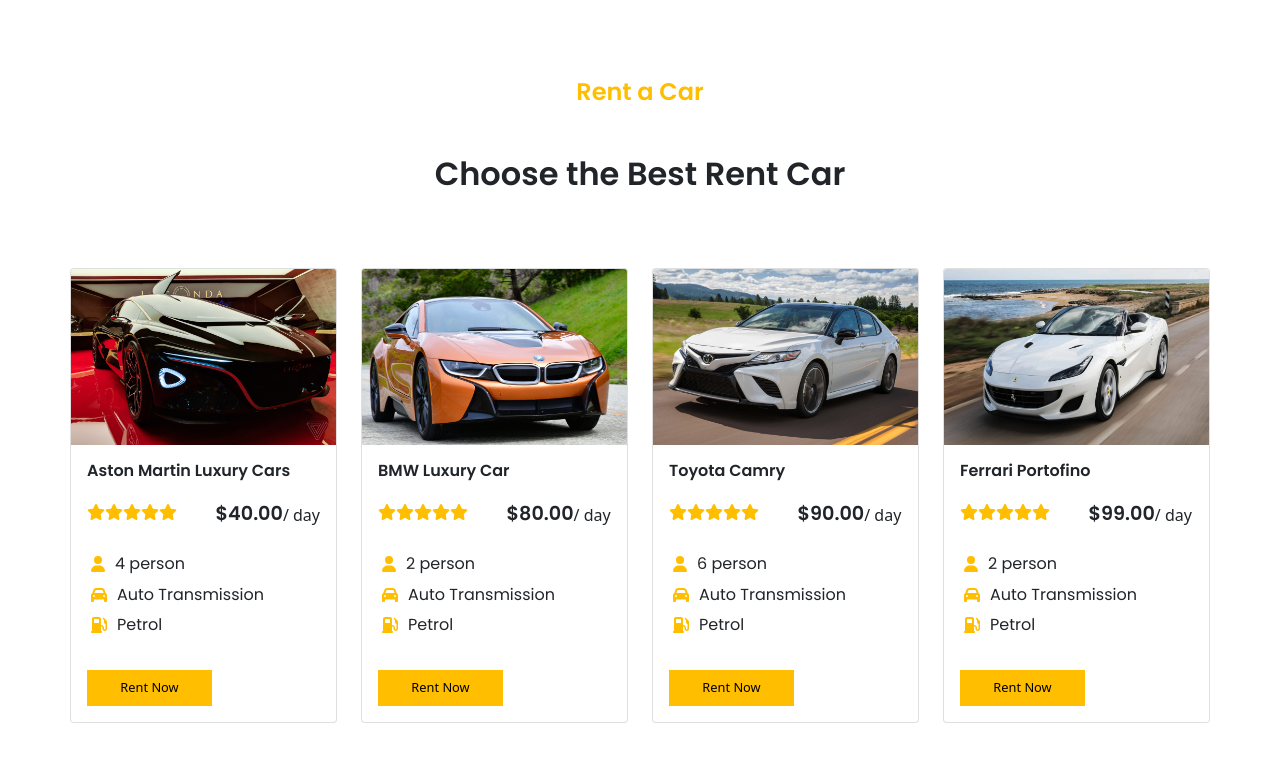
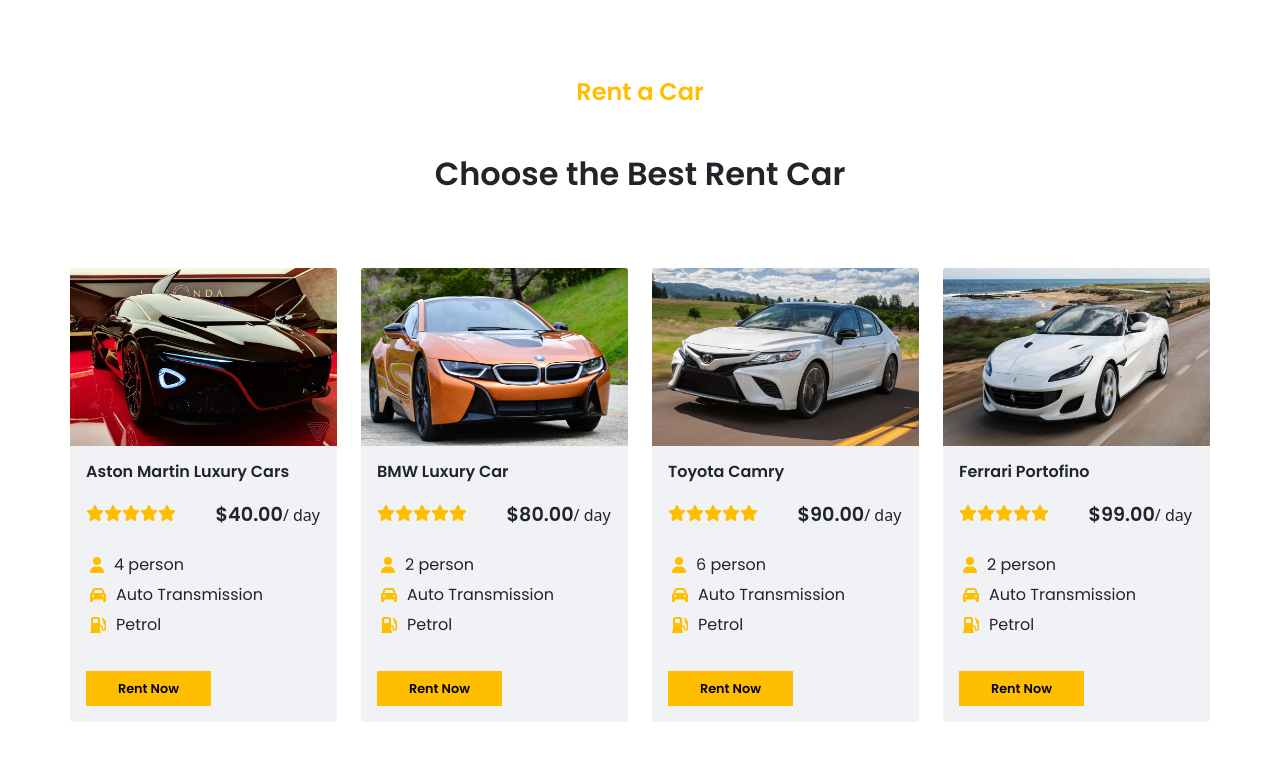
Before and after one commit to JCciasico/Car-Rental, a Vue app: page / in a window 1280 px wide. Shown: the part 3361-4122 px from the top of the page. Built offline with nearby package versions, Linux system fonts and the light colour scheme; a web font is replaced by a local one; what vue-scroll-reveal would draw is missing.

Commit message:
refactor: removed border in rent section

```diff
--- a/src/components/RentSection.vue
+++ b/src/components/RentSection.vue
@@ -222,11 +222,18 @@
 }
 button{
     background-color: #ffbe00;
+    font-family: 'Poppins','sans-serif';
     padding: 0.5rem;
     width: 125px;
     font-size: 0.8rem;
     border: none;
     margin-top: 30px;
+    font-weight: 600;
+}
+button:hover{
+    background-color: white;
+    color: black;
+    border: 1px solid #ffbe00;
 }
 .icon{
     color: #ffbe00;
@@ -243,6 +250,8 @@
 }
 .card{
     margin: 10px 0;
+    background-color: #f1f2f6;
+    border: none;
 }
 
 @media(max-width:1200px){
```
